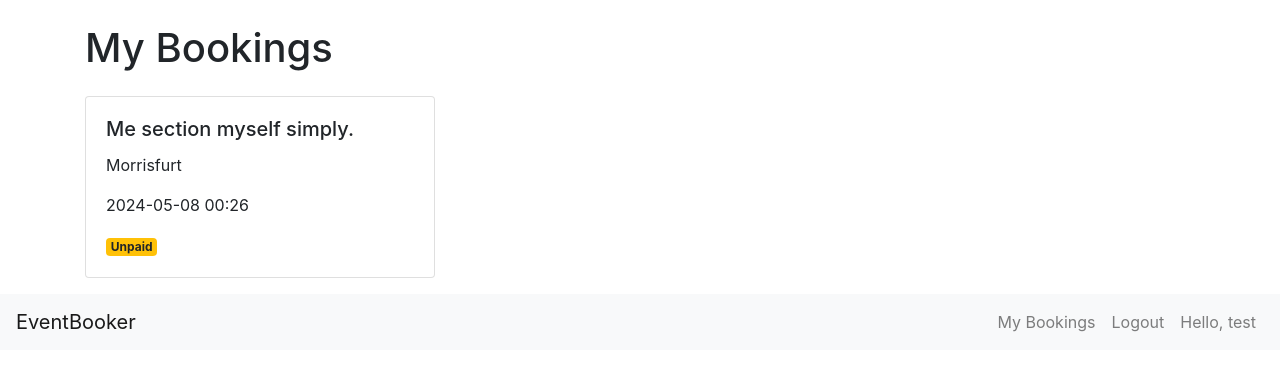
After one commit to KuznetsovaPolina/Project, a Flask app: page /bookings in a window 1280 px wide. The commit adds this page. Shown: the top 371 px of the page. Run offline with Flask 2, Linux system fonts and the light colour scheme; a user stored in the database is signed in; data comes from the database, SQL or seed files in the repository; both versions use the stored data as it was after the commit; some libraries are stand-ins or nearby versions.

Commit message:
Added booking and payment Added a tab with the user's current events

```diff
--- a/app/models.py
+++ b/app/models.py
@@ -24,7 +24,7 @@ class Event(db.Model):
     name = db.Column(db.String(100), nullable=False)
     location = db.Column(db.String(100), nullable=False)
     date = db.Column(db.DateTime, nullable=False)
-    bookings = db.relationship('Booking', backref='event', lazy=True)
+    bookings = db.relationship('Booking', backref='event', lazy=True, cascade='all, delete-orphan')
 
 class Booking(db.Model):
     id = db.Column(db.Integer, primary_key=True)
--- a/app/routes.py
+++ b/app/routes.py
@@ -54,16 +54,20 @@ def logout():
 
 @app.route('/generate_events')
 def generate_events():
+    # Удаление всех существующих мероприятий
+    Event.query.delete()
+
+    # Генерация новых мероприятий с использованием генеративных сервисов
     events = []
-    for _ in range(10):  # Generate 10 events
-        event_name = fake.text(max_nb_chars=50)  # Event name
-        location = fake.city()  # Event location
-        date = datetime.now() + timedelta(days=random.randint(1, 30))  # Event date
+    for _ in range(10):  # Генерация 10 новых мероприятий
+        event_name = fake.text(max_nb_chars=50)  # Название мероприятия
+        location = fake.city()  # Место проведения мероприятия
+        date = datetime.now() + timedelta(days=random.randint(1, 30))  # Дата проведения мероприятия
         events.append({'name': event_name, 'location': location, 'date': date})
 
     db.session.bulk_insert_mappings(Event, events)
     db.session.commit()
-    flash('10 new events were generated!')
+    flash('All existing events were deleted and new events were generated!')
     return redirect(url_for('home'))
 
 @app.route('/book/<int:event_id>', methods=['GET', 'POST'])
@@ -95,10 +99,29 @@ def internal_error(error):
 def payment(booking_id):
     booking = Booking.query.get_or_404(booking_id)
     if request.method == 'POST':
-        # Здесь может быть логика обработки платежных данных
+        # Здесь может быть логика обработки платежных данных (заглушка)
         booking.is_paid = True
         db.session.commit()
-        flash('Payment successful. Your booking is now confirmed.', 'success')
+        flash('Payment processed successfully.', 'success')
         return redirect(url_for('home'))
 
     return render_template('payment.html', booking=booking)
+
+@app.route('/events_delete')
+def events_delete():
+    # Удаление всех существующих мероприятий
+    Event.query.delete()
+    Booking.query.delete()
+    events = []
+    books = []
+    db.session.bulk_insert_mappings(Event, events)
+    db.session.bulk_insert_mappings(Booking, books)
+    db.session.commit()
+    flash('Events & books delete!')
+    return redirect(url_for('home'))
+
+@app.route('/bookings')
+@login_required
+def bookings():
+    bookings = Booking.query.join(Event).filter(Booking.user_id == current_user.id, Event.id != None).all()
+    return render_template('bookings.html', bookings=bookings)
--- /dev/null
+++ b/app/tempCodeRunnerFile.py
@@ -0,0 +1 @@
+generate_events
--- a/app/templates/base.html
+++ b/app/templates/base.html
@@ -27,6 +27,9 @@
         <ul class="navbar-nav ml-auto">
             {% if current_user.is_authenticated %}
                 <li class="nav-item">
+                    <a class="nav-link" href="{{ url_for('bookings') }}">My Bookings</a>
+                </li>
+                <li class="nav-item">
                     <a class="nav-link" href="{{ url_for('logout') }}">Logout</a>
                 </li>
                 <li class="nav-item">
--- /dev/null
+++ b/app/templates/bookings.html
@@ -0,0 +1,29 @@
+{% extends 'base.html' %}
+
+{% block content %}
+<div class="container mt-4">
+    <h1 class="mb-4">My Bookings</h1>
+    {% if bookings %}
+        <div class="row">
+            {% for booking in bookings %}
+            <div class="col-md-4 mb-3">
+                <div class="card">
+                    <div class="card-body">
+                        <h5 class="card-title">{{ booking.event.name }}</h5>
+                        <p class="card-text">{{ booking.event.location }}</p>
+                        <p class="card-text">{{ booking.event.date.strftime('%Y-%m-%d %H:%M') }}</p>
+                        {% if booking.is_paid %}
+                            <span class="badge badge-success">Paid</span>
+                        {% else %}
+                            <span class="badge badge-warning">Unpaid</span>
+                        {% endif %}
+                    </div>
+                </div>
+            </div>
+            {% endfor %}
+        </div>
+    {% else %}
+        <p>You have no booked events.</p>
+    {% endif %}
+</div>
+{% endblock %}
--- a/app/templates/payment.html
+++ b/app/templates/payment.html
@@ -2,6 +2,9 @@
 {% block content %}
 <div class="container">
     <h2>Payment for Booking: {{ booking.id }}</h2>
+    <p>Event: {{ booking.event.name }}</p>
+    <p>Location: {{ booking.event.location }}</p>
+    <p>Date: {{ booking.event.date.strftime('%Y-%m-%d %H:%M') }}</p>
     <form method="post">
         <button type="submit" class="btn btn-primary">Pay Now</button>
     </form>
```
Also changed, not shown: app/templates/home.html (+12 -1 lines), app/test.py (deleted, +0 -13 lines), app/site.db. Lines whose indentation alone changed are shown as unchanged.
